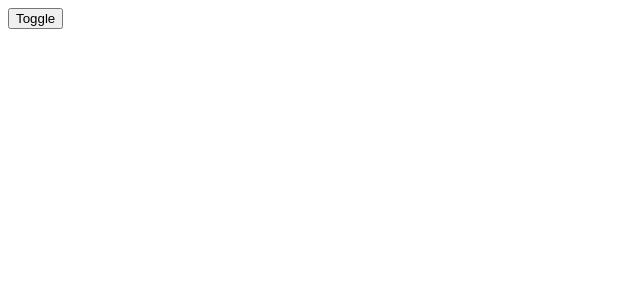
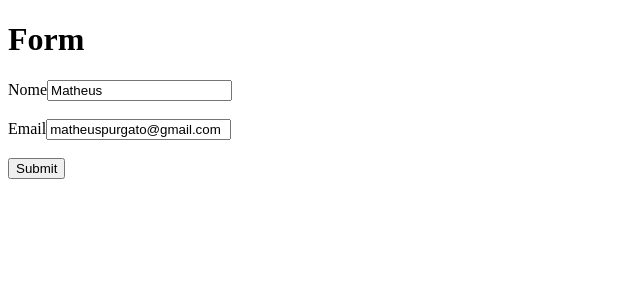
Before and after one commit to Purgato96/Vuejs, a Vue app: page / in a window 1280 px wide. Shown: the top 300 px of the page, without its empty margins (0-640 px from the left). Built offline with nearby package versions, Linux system fonts and the light colour scheme.

Commit message:
Trabalhando com Formulários

```diff
--- a/src/App.vue
+++ b/src/App.vue
@@ -1,14 +1,8 @@
 <template>
-<OptionsApi v-if="showComponent" />
-<CompositionApi v-if="showComponent" />
-
-<button @click="showComponent = !showComponent">Toggle</button>
+<Form />
 </template>
 
 <script setup>
-import OptionsApi from '@/components/LifeCycle/OptionsApi.vue'
-import CompositionApi from '@/components/LifeCycle/CompositionApi.vue'
-import { ref } from 'vue'
 
-const showComponent = ref(false)
+import Form from '@/components/Form/Form.vue'
 </script>
--- /dev/null
+++ b/src/components/Form/Form.vue
@@ -0,0 +1,48 @@
+<template>
+  <h1>Form</h1>
+
+  <form action="" @submit.prevent="submitForm">
+    <label for="name">Nome</label>
+    <input type="text" name="name" id="name" v-model="form.name">
+    <br><br>
+    <label for="email">Email</label>
+    <input type="email" name="email" id="email" v-model="form.email">
+    <br><br>
+    <input type="submit">
+
+  </form>
+</template>
+
+<script setup>
+import { reactive } from 'vue'
+
+/**
+ * $user = User::query()->where('email', 'matheuspurgato@gmail.com')->first();
+ * return view('user.edit', ['user' => $user]) // blade
+ * return response()->json($user) // json
+ * return Inertia::render('Form.vue', ['user' => $user]) // Inertia
+ */
+
+/*const props = defineProps({
+  user: {
+    type: Object,
+    required: true,
+  }
+})*/
+
+const props = {
+  user: {
+    name: 'Matheus',
+    email: 'matheuspurgato@gmail.com'
+  }
+}
+
+const form = reactive({
+  name: props.user.name,
+  email: props.user.email
+})
+
+const submitForm = () => {
+  console.log('Formulário enviado com sucesso!')
+}
+</script>
```
